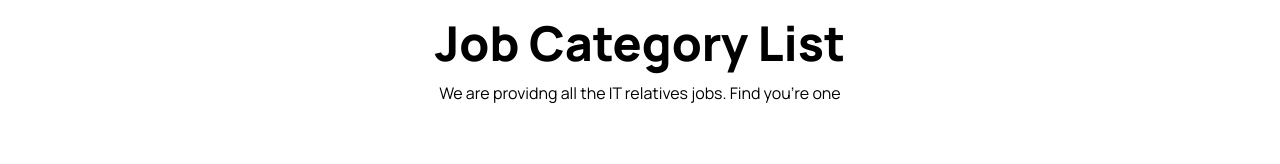
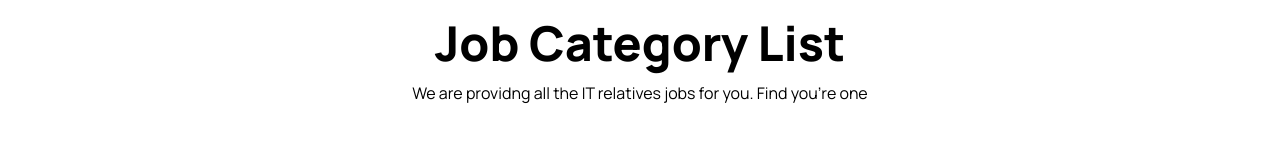
Before and after one commit to GitByImran/Job-hunter, a React (Vite) app: page / in a window 1280 px wide. Shown: the part 1068-1232 px from the top of the page. Built offline with nearby package versions, Linux system fonts and the light colour scheme.

Commit message:
home page added

```diff
--- a/src/components/home/Home.jsx
+++ b/src/components/home/Home.jsx
@@ -32,7 +32,9 @@ const Home = () => {
       <div className="categories-container">
         <div className="section-title">
           <h2>Job Category List</h2>
-          <p>We are providng all the IT relatives jobs. Find you're one</p>
+          <p>
+            We are providng all the IT relatives jobs for you. Find you're one
+          </p>
         </div>
       </div>
 
```
